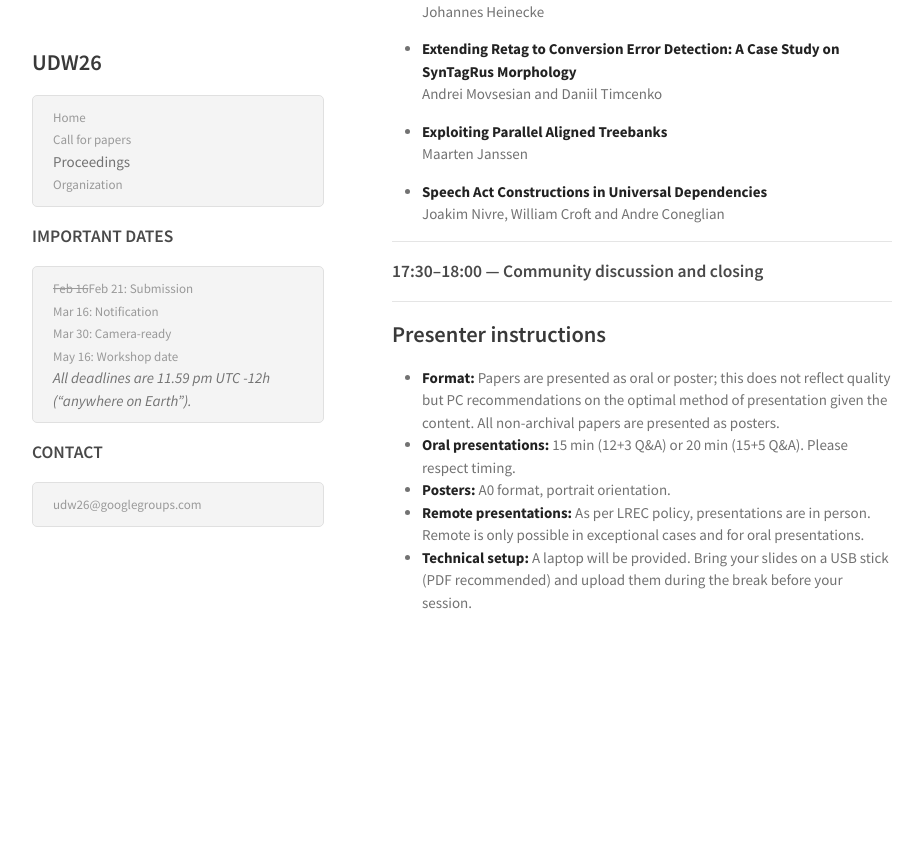
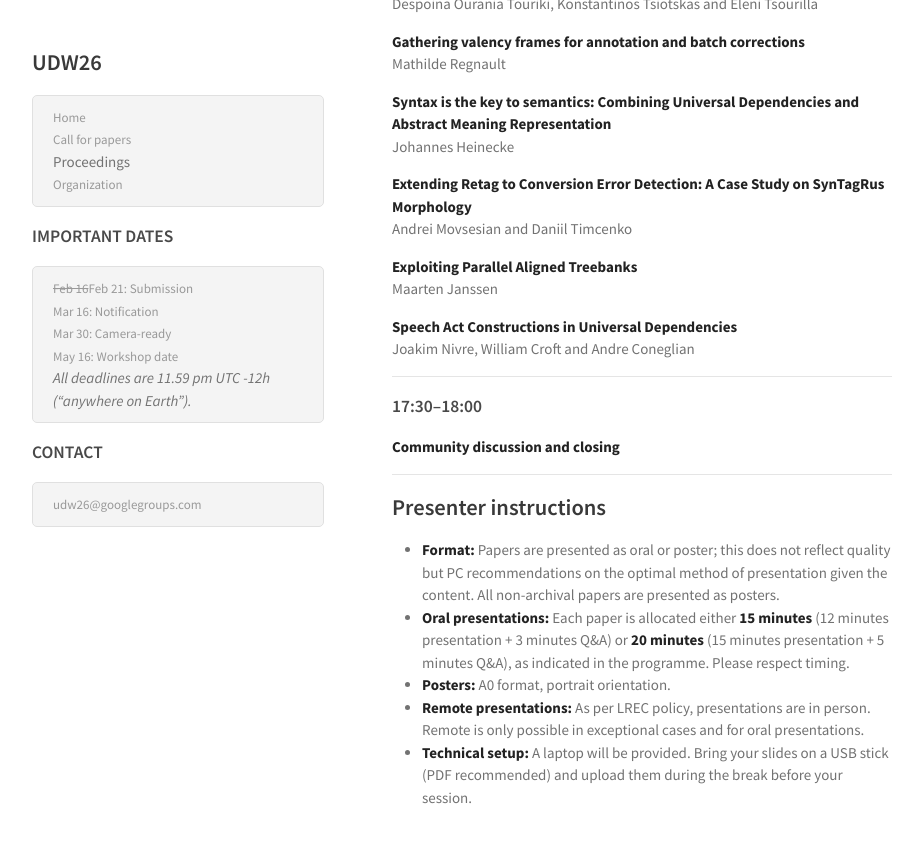
Before and after one commit to UniversalDependencies/udw26, a Jekyll site: the page built from program.md, in a window 1280 px wide and 900 px high, scrolled down 3103 px. Shown: the top 843 px of the window, without its empty margins (178-1101 px from the left). Built offline with Jekyll 4.4.1, drawn with Linux system fonts in a browser that asks for light colours; before the commit the page ends 3832 px from its top, so only the background shows below that; some of the changed text lies outside the part shown.

Commit message:
Update program.md

```diff
--- a/program.md
+++ b/program.md
@@ -5,149 +5,162 @@ title: Program
 
 ## Programme
 
-**16 May 2026 · All times are local (CEST, UTC+2)**
+16 May 2026 · All times are local (CEST, UTC+2)
 [Presenter instructions ↓](#presenter-instructions)
 
 ---
 
 ### Session 1 (oral) — 09:00–10:30
 
-**09:00–09:05** — Welcome
+09:00–09:05
+**Welcome**
 
-**09:05–09:55** — **Keynote 1: Marie-Catherine de Marneffe**
+09:05–09:55
+**Keynote 1: Marie-Catherine de Marneffe**
 Diversity in NLP: why, what, where and how
 
-**09:55–10:15** — **Probing the Dynamics of Syntactic Ability Acquisition Throughout LLM Pretraining**
+09:55–10:15
+**Probing the Dynamics of Syntactic Ability Acquisition Throughout LLM Pretraining**
 Hiroshi Matsuda and Masayuki Asahara
 
-**10:15–10:30** — **Universal Dependencies as a Tool for Cultural Comparison: Which English varieties are "hot", and which are "cool"?**
+10:15–10:30
+**Universal Dependencies as a Tool for Cultural Comparison: Which English varieties are "hot", and which are "cool"?**
 Natalia Levshina
 
-**10:30–11:00 — Coffee break**
+**10:30–11:00 · Coffee break**
 
 ---
 
 ### Session 2 (poster) — 11:00–12:00
 
-- **Clefting and beyond in Tigrinya**
-  Nazareth Amlesom Kifle and Michael Gasser
+**Clefting and beyond in Tigrinya**
+Nazareth Amlesom Kifle and Michael Gasser
 
-- **Coconstructions in spoken data: UD annotation guidelines and first results**
-  Ludovica Pannitto, Kaja Dobrovoljc, Sylvain Kahane, Elena Battaglia, Bruno Guillaume, Caterina Mauri and Eleonora Zucchini
+**Coconstructions in spoken data: UD annotation guidelines and first results**
+Ludovica Pannitto, Kaja Dobrovoljc, Sylvain Kahane, Elena Battaglia, Bruno Guillaume, Caterina Mauri and Eleonora Zucchini
 
-- **Verifying the Menzerath-Altmann law in the verbal domain in 180 languages**
-  Pegah Faghiri, Kim Gerdes and Sylvain Kahane
+**Verifying the Menzerath-Altmann law in the verbal domain in 180 languages**
+Pegah Faghiri, Kim Gerdes and Sylvain Kahane
 
-- **Comparing Dependency Distances of Esperanto and Other Languages in a Multi-Lingual Parallel Corpus**
-  Masanori Oya
+**Comparing Dependency Distances of Esperanto and Other Languages in a Multi-Lingual Parallel Corpus**
+Masanori Oya
 
-- **Negation of Turkic non-verbal clauses: analysis and Universal Dependencies implementation**
-  Furkan Akkurt, Bermet Chontaeva, Çağrı Çöltekin, Soudabeh Eslami, Sardana Ivanova, Nikolett Mus and Jonathan N. Washington
+**Negation of Turkic non-verbal clauses: analysis and Universal Dependencies implementation**
+Furkan Akkurt, Bermet Chontaeva, Çağrı Çöltekin, Soudabeh Eslami, Sardana Ivanova, Nikolett Mus and Jonathan N. Washington
 
-- **Towards a Universal Dependency Corpus for Old Saxon (Old Low German)**
-  Christian Chiarcos and Janine Siewert
+**Towards a Universal Dependency Corpus for Old Saxon (Old Low German)**
+Christian Chiarcos and Janine Siewert
 
-- **A Comparative Linguistic Analysis of Ottoman and Modern Turkish through UD Treebanks**
-  Enes Yılandiloğlu
+**A Comparative Linguistic Analysis of Ottoman and Modern Turkish through UD Treebanks**
+Enes Yılandiloğlu
 
-- **Word segmentation for UD: a comparison of isiZulu and Sepedi**
-  Laurette Marais and Laurette Pretorius
+**Word segmentation for UD: a comparison of isiZulu and Sepedi**
+Laurette Marais and Laurette Pretorius
 
-- **CoBra: A Compound Branching Resource for Nominal Triconstituent Compounds in English and German**
-  Carmen Schacht, Isabell Landwehr, Diana Davidson, Konrad Grabowski, Magdalena Meiser and Sophia Wiedmann
+**CoBra: A Compound Branching Resource for Nominal Triconstituent Compounds in English and German**
+Carmen Schacht, Isabell Landwehr, Diana Davidson, Konrad Grabowski, Magdalena Meiser and Sophia Wiedmann
 
-- **SE Constructions Revisited: Focus on Treebanks for Romance Languages**
-  Verginica Barbu Mititelu, Elena Irimia, Adriana S. Pagano, Roxana Ciolaneanu and Ioana Buhnila
+**SE Constructions Revisited: Focus on Treebanks for Romance Languages**
+Verginica Barbu Mititelu, Elena Irimia, Adriana S. Pagano, Roxana Ciolaneanu and Ioana Buhnila
 
-- **Say "No" to Missing Polarity: A Negation Enrichment of Porttinari UD Treebank**
-  Isaac Souza de Miranda Junior, Oto Araújo Vale and Marie-Catherine de Marneffe
+**Say "No" to Missing Polarity: A Negation Enrichment of Porttinari UD Treebank**
+Isaac Souza de Miranda Junior, Oto Araújo Vale and Marie-Catherine de Marneffe
 
 ---
 
 ### Session 3 (oral) — 12:00–13:00
 
-**12:00–12:20** — **The Grammar Does the Work: Functional vs. Lexical Dependency Length Minimization Across the UD Languages**
+12:00–12:20
+**The Grammar Does the Work: Functional vs. Lexical Dependency Length Minimization Across the UD Languages**
 Kim Gerdes
 
-**12:20–12:40** — **Revisiting Greenberg's Universal 45 in Universal Dependencies: Gender Distinctions and Annotation Challenges**
+12:20–12:40
+**Revisiting Greenberg's Universal 45 in Universal Dependencies: Gender Distinctions and Annotation Challenges**
 Antoni Brosa-Rodriguez and M. Dolores Jimenez Lopez
 
-**12:40–13:00** — **A Proposal for a More Universal Annotation of Relative Clauses in Universal Dependencies**
+12:40–13:00
+**A Proposal for a More Universal Annotation of Relative Clauses in Universal Dependencies**
 Sylvain Kahane and Santiago Herrera
 
-**13:00–14:00 — Lunch**
+**13:00–14:00 · Lunch**
 
 ---
 
 ### Session 4 (oral) — 14:00–16:00
 
-**14:00–14:50** — **Keynote 2: Stephen Mayhew**
+14:00–14:50
+**Keynote 2: Stephen Mayhew**
 Universal NER: Standing on the Shoulders of Giants
 
-**14:50–15:10** — **MesoTree: Annotated Linguistic Resources for Quantitative Comparative Linguistic Analysis and NLP in Mesoamerica**
+14:50–15:10
+**MesoTree: Annotated Linguistic Resources for Quantitative Comparative Linguistic Analysis and NLP in Mesoamerica**
 Robert Pugh, Francis Tyers and Robert Henderson
 
-**15:10–15:30** — **Nonprototypical Predication and Nonpredicational Clauses in Universal Dependencies**
+15:10–15:30
+**Nonprototypical Predication and Nonpredicational Clauses in Universal Dependencies**
 Joakim Nivre, William Croft and Andre Coneglian
 
-**15:30–15:45** — **Complex Predicates in Universal Dependencies**
+15:30–15:45
+**Complex Predicates in Universal Dependencies**
 Andre Coneglian, Joakim Nivre and William Croft
 
-**15:45–16:00** — **Bringing Information Structure to Universal Dependencies**
+15:45–16:00
+**Bringing Information Structure to Universal Dependencies**
 Andrew Dyer, Nikolett Mus, Claudia Corbetta and Sylvain Kahane
 
-**16:00–16:30 — Coffee break**
+**16:00–16:30 · Coffee break**
 
 ---
 
 ### Session 5 (poster) — 16:30–17:30
 
-- **DELTA: Measuring Linguistic Diversity in Dependency-Parsed Corpora**
-  Louis Estève and Kaja Dobrovoljc
+**DELTA: Measuring Linguistic Diversity in Dependency-Parsed Corpora**
+Louis Estève and Kaja Dobrovoljc
 
-- **Modelling the Morphology of Verbal Paradigms: A Case Study in the Tokenization of Turkish and Hebrew**
-  Giuseppe Samo and Paola Merlo
+**Modelling the Morphology of Verbal Paradigms: A Case Study in the Tokenization of Turkish and Hebrew**
+Giuseppe Samo and Paola Merlo
 
-- **Introducing Universal Dependencies for Sardinian: the UD ContSar Treebank**
-  Nicoletta Puddu, Manuela Sanguinetti and Luigi Talamo
+**Introducing Universal Dependencies for Sardinian: the UD ContSar Treebank**
+Nicoletta Puddu, Manuela Sanguinetti and Luigi Talamo
 
-- **Exploring language relations through syntactic distances and geographic proximity**
-  Juan De Gregorio, Raul Toral and David Sanchez
+**Exploring language relations through syntactic distances and geographic proximity**
+Juan De Gregorio, Raul Toral and David Sanchez
 
-- **Cross-Dialectal Transfer for Low-Resource Arabic: The Tunisian Arabic Dependency Treebank**
-  Amal Aissaoui
+**Cross-Dialectal Transfer for Low-Resource Arabic: The Tunisian Arabic Dependency Treebank**
+Amal Aissaoui
 
-- **From Treebank Metadata to Sentence-Level Genre in Universal Dependencies: A Reproducible, Versioned Resource**
-  Egon Stemle
+**From Treebank Metadata to Sentence-Level Genre in Universal Dependencies: A Reproducible, Versioned Resource**
+Egon Stemle
 
-- **Towards Universal Dependencies for L2 Learners of Modern Greek: Annotation and Challenges**
-  Christina Klironomou, Thelka Pasparaki, Arianna Masciolini, Alexandros Tantos, Despoina Ourania Touriki, Konstantinos Tsiotskas and Eleni Tsourilla
+**Towards Universal Dependencies for L2 Learners of Modern Greek: Annotation and Challenges**
+Christina Klironomou, Thelka Pasparaki, Arianna Masciolini, Alexandros Tantos, Despoina Ourania Touriki, Konstantinos Tsiotskas and Eleni Tsourilla
 
-- **Gathering valency frames for annotation and batch corrections**
-  Mathilde Regnault
+**Gathering valency frames for annotation and batch corrections**
+Mathilde Regnault
 
-- **Syntax is the key to semantics: Combining Universal Dependencies and Abstract Meaning Representation**
-  Johannes Heinecke
+**Syntax is the key to semantics: Combining Universal Dependencies and Abstract Meaning Representation**
+Johannes Heinecke
 
-- **Extending Retag to Conversion Error Detection: A Case Study on SynTagRus Morphology**
-  Andrei Movsesian and Daniil Timcenko
+**Extending Retag to Conversion Error Detection: A Case Study on SynTagRus Morphology**
+Andrei Movsesian and Daniil Timcenko
 
-- **Exploiting Parallel Aligned Treebanks**
-  Maarten Janssen
+**Exploiting Parallel Aligned Treebanks**
+Maarten Janssen
 
-- **Speech Act Constructions in Universal Dependencies**
-  Joakim Nivre, William Croft and Andre Coneglian
+**Speech Act Constructions in Universal Dependencies**
+Joakim Nivre, William Croft and Andre Coneglian
 
 ---
 
-### 17:30–18:00 — Community discussion and closing
+### 17:30–18:00
+**Community discussion and closing**
 
 ---
 
 ## Presenter instructions
 
 - **Format:** Papers are presented as oral or poster; this does not reflect quality but PC recommendations on the optimal method of presentation given the content. All non-archival papers are presented as posters.
-- **Oral presentations:** 15 min (12+3 Q&A) or 20 min (15+5 Q&A). Please respect timing.
+- **Oral presentations:** Each paper is allocated either **15 minutes** (12 minutes presentation + 3 minutes Q&A) or **20 minutes** (15 minutes presentation + 5 minutes Q&A), as indicated in the programme.  Please respect timing.
 - **Posters:** A0 format, portrait orientation.
 - **Remote presentations:** As per LREC policy, presentations are in person. Remote is only possible in exceptional cases and for oral presentations.
 - **Technical setup:** A laptop will be provided. Bring your slides on a USB stick (PDF recommended) and upload them during the break before your session.
```
